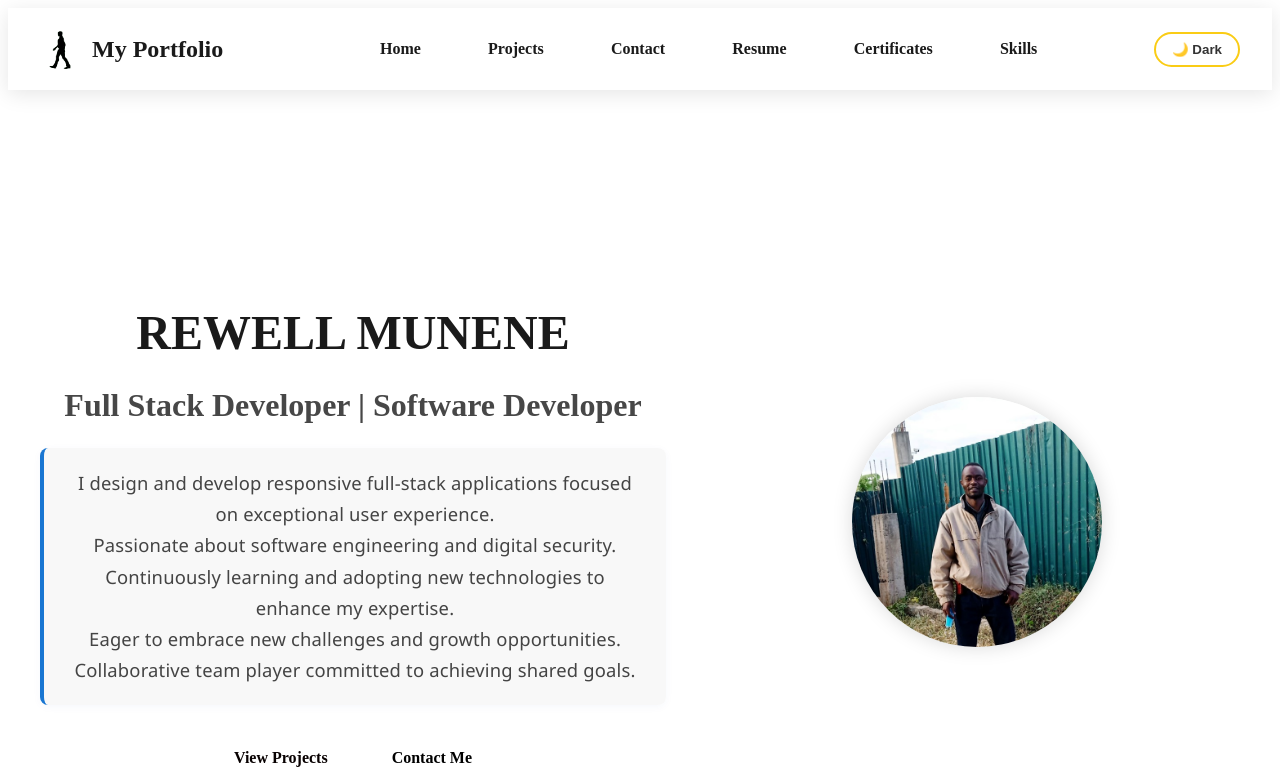
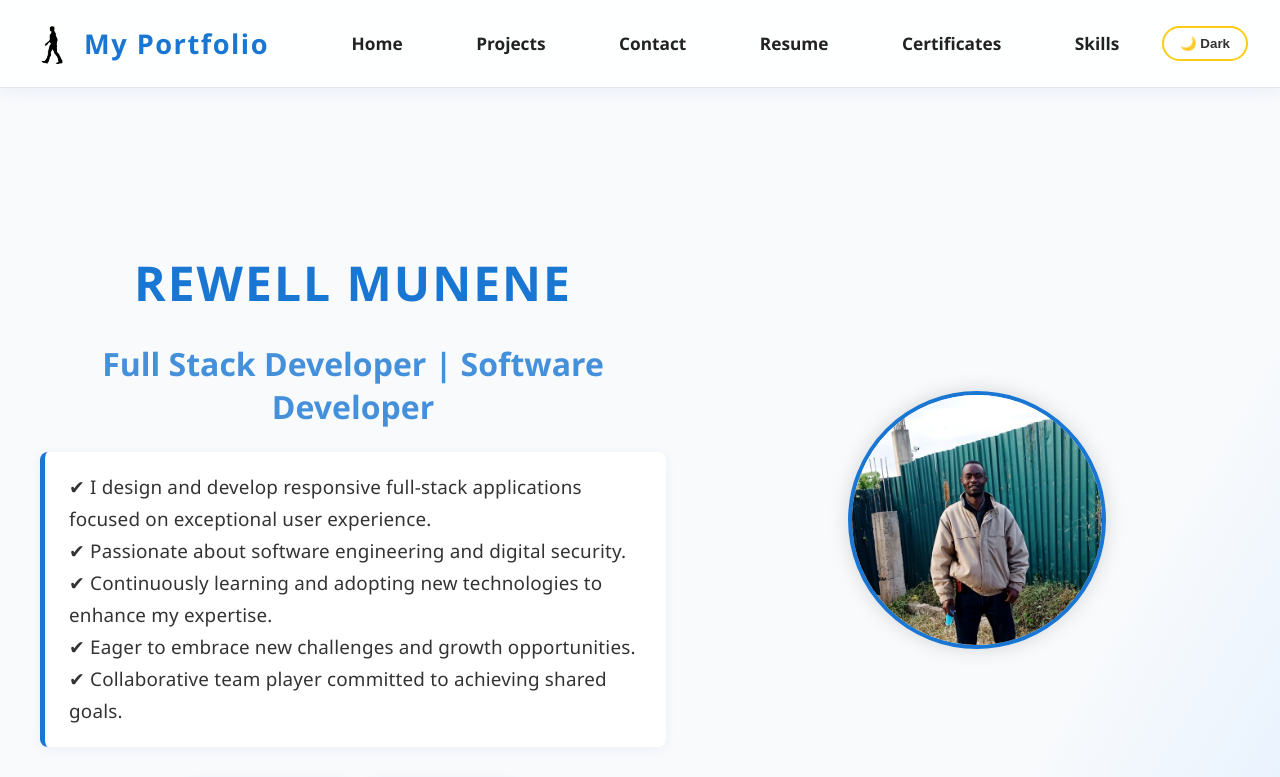
Before and after one commit to rewellnamu/portfolio, an Angular app: page / in a window 1280 px wide. Shown: the top 777 px of the page. Built offline with nearby package versions, Linux system fonts and the light colour scheme.

Commit message:
refactor: enhance home component tagline for clarity and impact; improve navbar and global styles for consistency

```diff
--- a/src/app/components/home/home.component.html
+++ b/src/app/components/home/home.component.html
@@ -4,15 +4,15 @@
       <h1><span class="highlight">REWELL MUNENE</span></h1>
       <h2 class="title">Full Stack Developer | Software Developer</h2>
       <p class="tagline">
-        I design and develop responsive full-stack applications focused on exceptional user experience.
+        ✔ I design and develop responsive full-stack applications focused on exceptional user experience.
         <br />
-        Passionate about software engineering and digital security.
+        ✔ Passionate about software engineering and digital security.
         <br />
-        Continuously learning and adopting new technologies to enhance my expertise.
+        ✔ Continuously learning and adopting new technologies to enhance my expertise.
         <br />
-        Eager to embrace new challenges and growth opportunities.
+        ✔ Eager to embrace new challenges and growth opportunities.
         <br />
-        Collaborative team player committed to achieving shared goals.
+        ✔ Collaborative team player committed to achieving shared goals.
       </p>
       <div class="buttons">
         <a class="btn primary" routerLink="/projects">View Projects</a>
--- a/src/app/components/home/home.component.scss
+++ b/src/app/components/home/home.component.scss
@@ -4,7 +4,7 @@
   align-items: center;
   justify-content: center;
   padding: 2rem;
-  background: var(--background);
+  background: linear-gradient(120deg, #f8fafc 80%, #e3f0ff 100%);
   color: var(--text);
 
   .container {
@@ -27,29 +27,33 @@
 
         .highlight {
           color: var(--accent);
+          letter-spacing: 2px;
         }
       }
 
       .title {
         font-size: 2rem;
         margin-bottom: 1rem;
+        font-weight: 600;
+        color: var(--accent);
         opacity: 0.8;
       }
 
       .tagline {
-        font-size: 1.15rem;
-        font-weight: 400;
-        color: #444;
+        text-align: start;
+        font-size: 1.18rem;
+        font-weight: 500;
+        color: #333;
         line-height: 1.7;
         margin: 1.5rem 0 2rem 0;
         max-width: 600px;
         letter-spacing: 0.01em;
         font-family: 'Segoe UI', 'Roboto', 'Arial', sans-serif;
-        background: rgba(245, 245, 245, 0.7);
-        border-left: 4px solid #1976d2;
+        background: #fff;
+        border-left: 5px solid var(--accent);
         padding: 1.2rem 1.5rem;
         border-radius: 0.5rem;
-        box-shadow: 0 2px 8px rgba(30, 64, 175, 0.04);
+        box-shadow: 0 2px 12px rgba(30, 64, 175, 0.06);
       }
 
       .buttons {
@@ -63,24 +67,27 @@
           font-weight: bold;
           text-decoration: none;
           transition: background 0.3s, color 0.3s;
-          background-color: white;
+          background: linear-gradient(90deg, var(--nav-accent) 60%, #00c6ff 100%);
+          color: #222;
+          border: none;
+          font-size: 1.08rem;
+          box-shadow: 0 2px 8px #00c6ff22;
 
-          &.primary {
+          &:hover {
+            background: linear-gradient(90deg, #00c6ff 60%, var(--nav-accent) 100%);
+            color: #fff;
+            transform: translateY(-2px) scale(1.04);
+          }
+        }
 
-            color: #080101;
+        .btn.secondary {
+          background: #fff;
+          border: 2px solid var(--accent);
+          color: var(--accent);
 
-            &:hover {
-              background-color: yellow;
-            }
-          }
-
-          &.secondary {
-            border: 2px solid var(--accent);
-            color: black;
-
-            &:hover {
-               background-color: yellow;
-            }
+          &:hover {
+            background: var(--accent);
+            color: #fff;
           }
         }
       }
--- a/src/app/components/navbar/navbar.component.scss
+++ b/src/app/components/navbar/navbar.component.scss
@@ -2,13 +2,14 @@
   position: sticky;
   top: 0;
   backdrop-filter: blur(10px);
-  background: rgba(255, 255, 255, 0.1);
+  background: rgba(255, 255, 255, 0.85);
   color: var(--text);
   display: flex;
   justify-content: space-between;
   align-items: center;
   padding: 1rem 2rem;
-  box-shadow: 0 4px 20px rgba(0, 0, 0, 0.1);
+  box-shadow: 0 2px 16px rgba(30, 64, 175, 0.07);
+  border-bottom: 1px solid #e3e8ee;
   z-index: 1000;
   transition: all 0.3s ease-in-out;
   width: 100%;
@@ -19,9 +20,11 @@
     display: flex;
     align-items: center;
     gap: 0.75rem;
-    font-size: 1.5rem;
+    font-size: 1.7rem;
     font-weight: bold;
     color: var(--accent);
+    letter-spacing: 1.5px;
+    font-family: var(--font-main);
 
     .walk-animation {
       width: 40px;
@@ -39,11 +42,12 @@
 
     li a {
       position: relative;
-      font-size: 1rem;
+      font-size: 1.08rem;
       color: var(--text);
       text-decoration: none;
-      padding: 0.5em 1.1em;
-      border-radius: 6px;
+      padding: 0.6em 1.2em;
+      border-radius: 8px;
+      font-family: var(--font-main);
       transition:
         color 0.22s,
         background 0.22s,
--- a/src/styles.scss
+++ b/src/styles.scss
@@ -1,21 +1,35 @@
 /* styles.scss */
 
 :root {
-  --bg: #ffffff;
-  --text: #1a1a1a;
+  --bg: #f8fafc;
+  --text: #222;
+  --accent: #1976d2;
   --nav-accent: #facc15;
   --nav-text: #333;
+  --card-bg: #fff;
+  --card-shadow: 0 4px 24px rgba(30, 64, 175, 0.07);
+  --border-radius: 1rem;
+  --transition: 0.3s cubic-bezier(.4,2,.6,1);
+  --font-main: 'Segoe UI', 'Roboto', 'Arial', sans-serif;
 }
 
 .dark-theme {
-  --bg: #1a1a1a;
+  --bg: #181c24;
   --text: #f0f0f0;
+  --accent: #facc15;
   --nav-accent: #facc15;
   --nav-text: #f0f0f0;
+  --card-bg: #23272f;
+  --card-shadow: 0 4px 24px rgba(250, 204, 21, 0.07);
 }
 
 body {
   background-color: var(--bg);
   color: var(--text);
-  transition: background-color 0.3s, color 0.3s;
+  font-family: var(--font-main);
+  transition: background-color var(--transition), color var(--transition);
+  min-height: 100vh;
+  margin: 0;
+  padding: 0;
+  box-sizing: border-box;
 }
```
